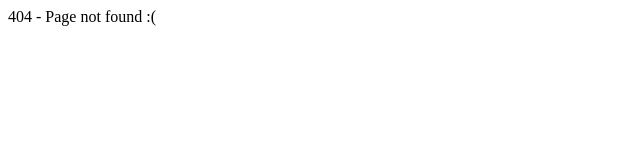
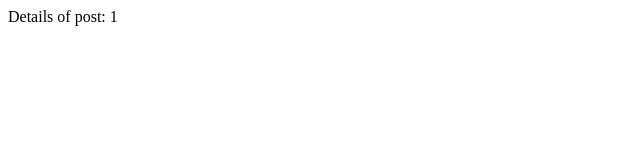
Before and after one commit to douglasmuraoka/blog-react-redux, a React (Create React App) app: page /posts/1 in a window 1280 px wide. Before the commit this address had no page. Shown: the top 160 px of the page, without its empty margins (0-640 px from the left). Built offline with nearby package versions, Linux system fonts and the light colour scheme.

Commit message:
feat: PostDetail component on "/posts/:id" route
Implements the PostDetail component, which should be responsible for showing the detailed view of a single post.

```diff
--- a/src/components/Main.js
+++ b/src/components/Main.js
@@ -6,6 +6,7 @@ import React from 'react';
 import { Route, Switch, Redirect } from 'react-router-dom';
 import App from 'components/App';
 import NotFound from 'components/NotFound';
+import PostDetail from 'components/PostDetail';
 
 export default () =>
   <Switch>
@@ -13,5 +14,6 @@ export default () =>
       <Redirect to="/posts" />
     </Route>
     <Route exact path="/posts" component={App} />
+    <Route exact path="/posts/:id" component={PostDetail} />
     <Route component={NotFound} />
   </Switch>
--- /dev/null
+++ b/src/components/PostDetail.js
@@ -0,0 +1,3 @@
+import React from 'react';
+
+export default ({ match }) => <div>Details of post: {match.params.id}</div>
```
Also changed, not shown: 1 other file (tests, documents, lock files or other folders).
